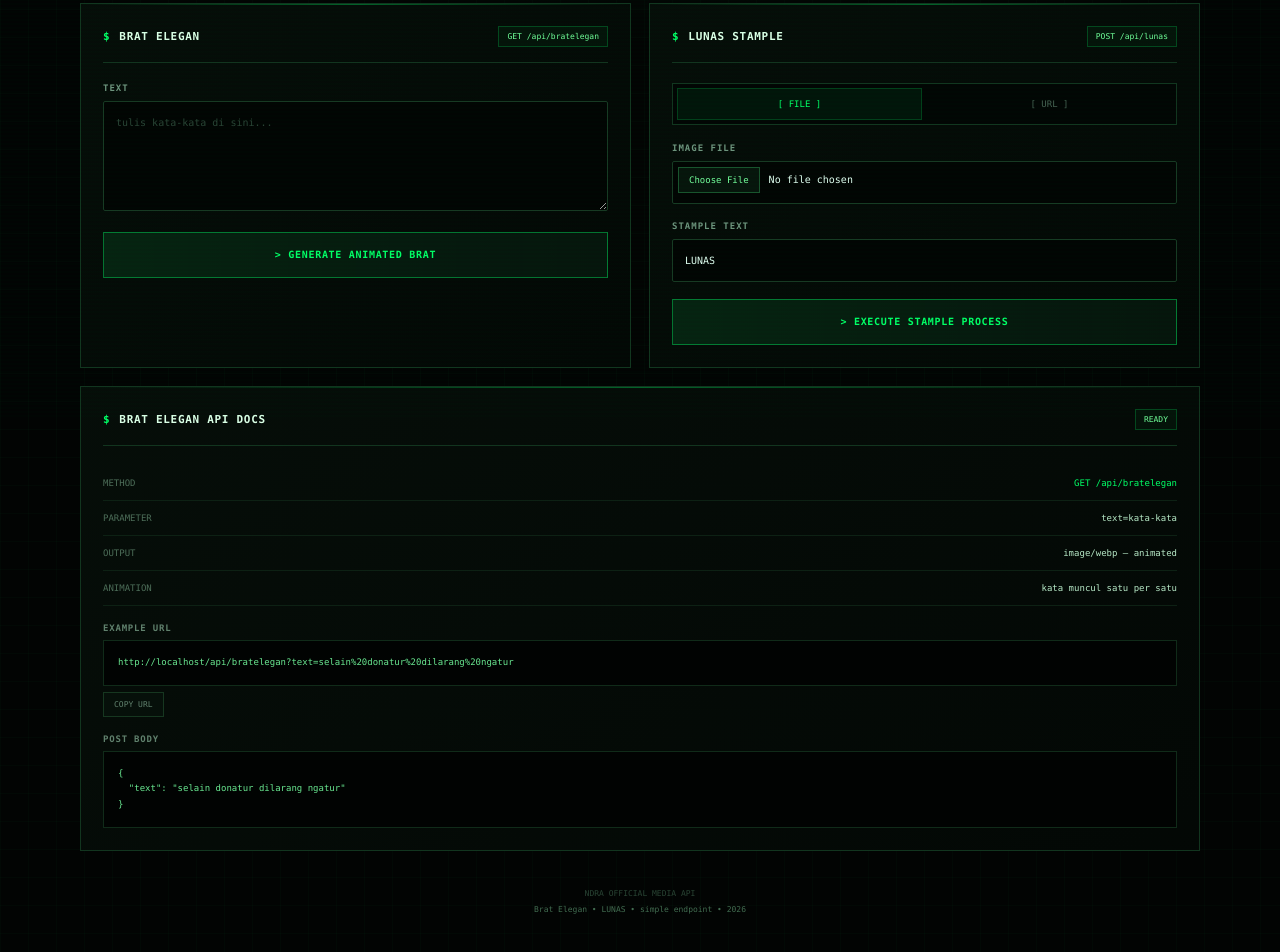
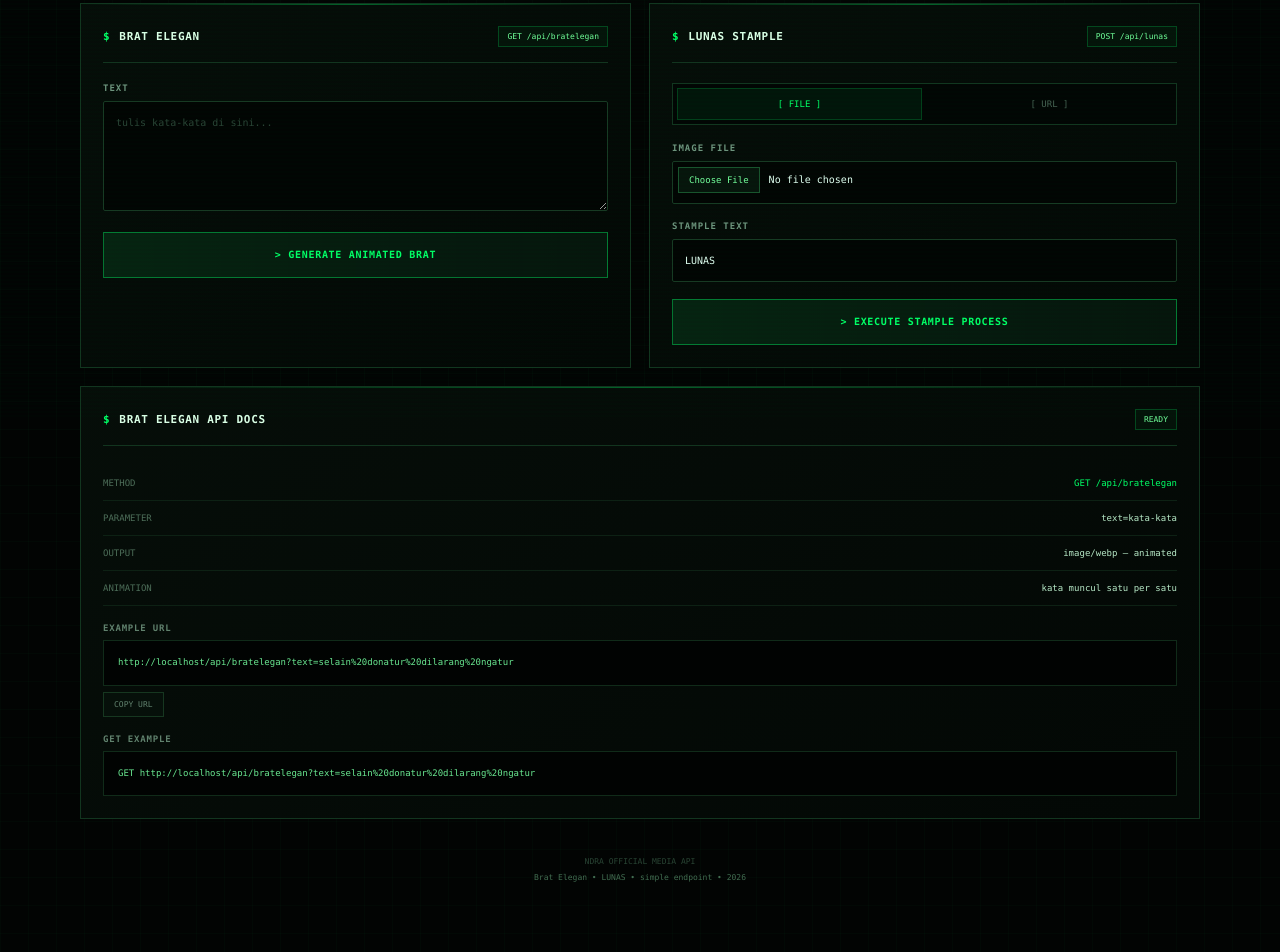
Before and after one commit to mahendrastreet090-glitch/Ndraa, a website: page index.html in a window 1280 px wide. Shown: the part 383-1335 px from the top of the page. Drawn offline with Linux system fonts and the light colour scheme.

Commit message:
Add files via upload

```diff
--- a/index.html
+++ b/index.html
@@ -20,9 +20,7 @@ html{scroll-behavior:smooth}body{font-family:"JetBrains Mono","Fira Code","SFMon
 <section class="card"><div class="card-title"><div class="title-left"><span class="title-icon">$</span>BRAT ELEGAN</div><div class="badge">GET /api/bratelegan</div></div><div class="form-group"><label>TEXT</label><textarea id="bratText" maxlength="500" placeholder="tulis kata-kata di sini..."></textarea></div><button class="action" id="bratBtn" onclick="processBrat()">&gt; GENERATE ANIMATED BRAT</button><div class="loading" id="bratLoading"><div class="loader"></div><p>MEMBUAT FRAME SATU PER SATU...</p></div></section>
 <section class="card"><div class="card-title"><div class="title-left"><span class="title-icon">$</span>LUNAS STAMPLE</div><div class="badge">POST /api/lunas</div></div><div class="tabs"><button class="tab active" id="fileTab" onclick="switchMode('file')">[ FILE ]</button><button class="tab" id="urlTab" onclick="switchMode('url')">[ URL ]</button></div><div id="fileMode"><div class="form-group"><label>IMAGE FILE</label><input type="file" id="imageFile" accept="image/*"></div></div><div id="urlMode" style="display:none"><div class="form-group"><label>IMAGE URL</label><input type="url" id="imageUrl" placeholder="https://domain.com/image.jpg"></div></div><div class="form-group"><label>STAMPLE TEXT</label><input type="text" id="stampText" value="LUNAS" maxlength="50" placeholder="LUNAS"></div><button class="action" id="processBtn" onclick="processStample()">&gt; EXECUTE STAMPLE PROCESS</button><div class="loading" id="loading"><div class="loader"></div><p>PROCESSING IMAGE...</p></div></section>
 <section class="card result" id="result"><div id="message"></div><div class="preview"><img id="resultImage" alt="API result"></div><div class="link-label">RESULT URL</div><div class="link-row"><input type="text" id="resultUrl" readonly><button class="small-btn" onclick="copyValue('resultUrl')">COPY</button><a class="small-btn open" id="openBtn" target="_blank">OPEN</a></div><div class="code-title">REQUEST</div><pre id="requestCode"></pre><button class="copy" onclick="copyText('requestCode')">COPY REQUEST</button><div class="code-title">RESPONSE</div><pre id="responseCode"></pre></section>
-<section class="card full"><div class="card-title"><div class="title-left"><span class="title-icon">$</span>BRAT ELEGAN API DOCS</div><div class="badge">READY</div></div><div class="info-row"><div class="info-key">METHOD</div><div class="info-val green">GET /api/bratelegan</div></div><div class="info-row"><div class="info-key">PARAMETER</div><div class="info-val">text=kata-kata</div></div><div class="info-row"><div class="info-key">OUTPUT</div><div class="info-val">image/webp — animated</div></div><div class="info-row"><div class="info-key">ANIMATION</div><div class="info-val">kata muncul satu per satu</div></div><div class="code-title">EXAMPLE URL</div><pre id="exampleUrl"></pre><button class="copy" onclick="copyText('exampleUrl')">COPY URL</button><div class="code-title">POST BODY</div><pre>{
-  "text": "selain donatur dilarang ngatur"
-}</pre></section>
+<section class="card full"><div class="card-title"><div class="title-left"><span class="title-icon">$</span>BRAT ELEGAN API DOCS</div><div class="badge">READY</div></div><div class="info-row"><div class="info-key">METHOD</div><div class="info-val green">GET /api/bratelegan</div></div><div class="info-row"><div class="info-key">PARAMETER</div><div class="info-val">text=kata-kata</div></div><div class="info-row"><div class="info-key">OUTPUT</div><div class="info-val">image/webp — animated</div></div><div class="info-row"><div class="info-key">ANIMATION</div><div class="info-val">kata muncul satu per satu</div></div><div class="code-title">EXAMPLE URL</div><pre id="exampleUrl"></pre><button class="copy" onclick="copyText('exampleUrl')">COPY URL</button><div class="code-title">GET EXAMPLE</div><pre id="getExample"></pre></section>
 </div>
 <div class="footer">NDRA OFFICIAL MEDIA API<br><span>Brat Elegan • LUNAS • simple endpoint • 2026</span></div>
 </main></div>
@@ -30,6 +28,7 @@ html{scroll-behavior:smooth}body{font-family:"JetBrains Mono","Fira Code","SFMon
 const base=location.origin
 const $=id=>document.getElementById(id)
 $('exampleUrl').textContent=base+'/api/bratelegan?text='+encodeURIComponent('selain donatur dilarang ngatur')
+$('getExample').textContent='GET '+$('exampleUrl').textContent
 function switchMode(mode){$('fileMode').style.display=mode==='file'?'block':'none';$('urlMode').style.display=mode==='url'?'block':'none';$('fileTab').classList.toggle('active',mode==='file');$('urlTab').classList.toggle('active',mode==='url')}
 function showResult(){ $('result').style.display='block'; $('result').scrollIntoView({behavior:'smooth',block:'start'}) }
 function setMessage(ok,text){$('message').className='message '+(ok?'success':'error');$('message').textContent=text}
--- a/package.json
+++ b/package.json
@@ -1,6 +1,6 @@
 {
   "name": "ndra09-api",
-  "version": "2.1.0",
+  "version": "2.1.1",
   "description": "NDRA OFFICIAL Image Stamp and Brat Elegan REST API",
   "author": "Ndra09",
   "license": "MIT",
```
